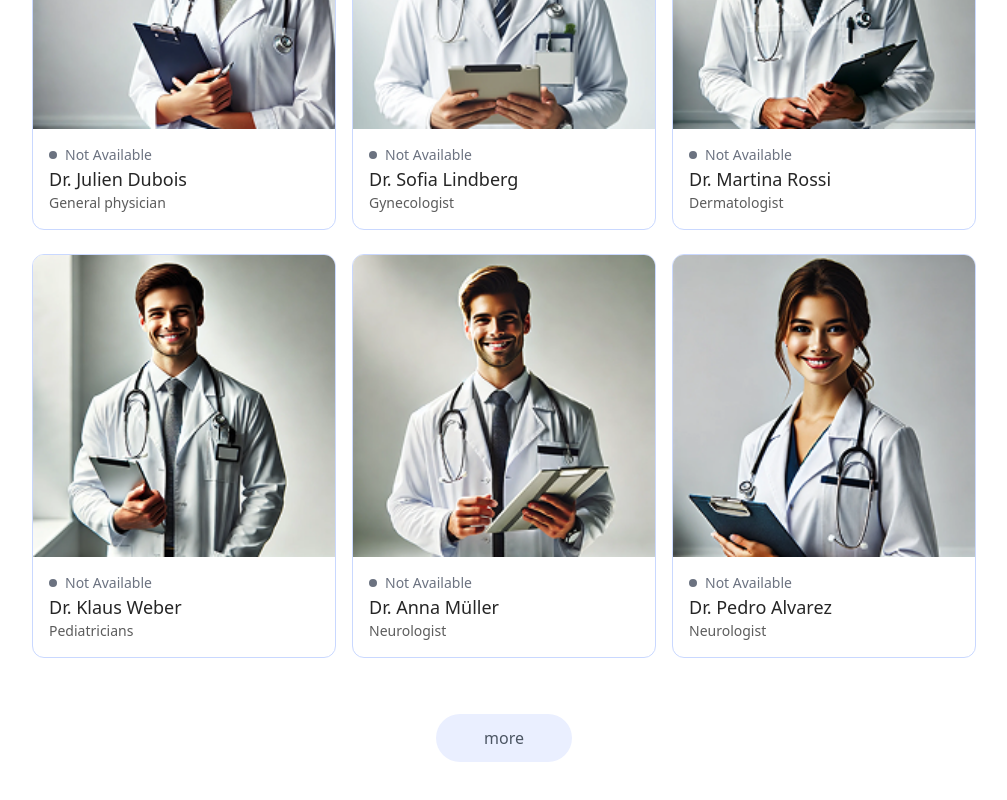
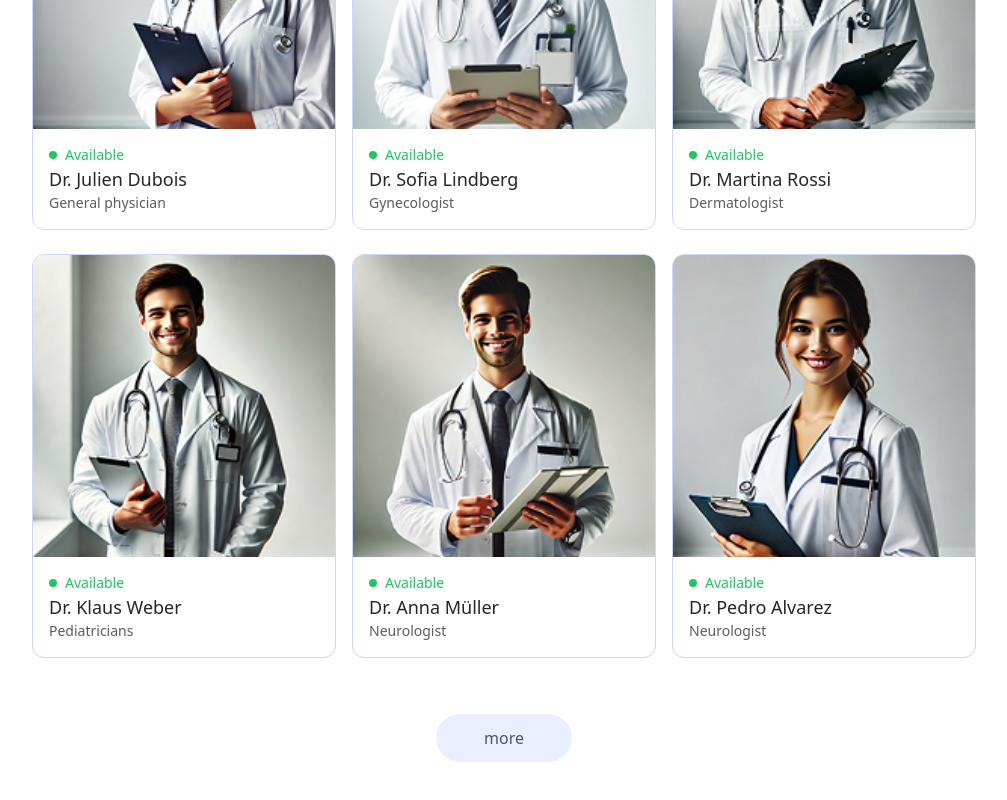
Before and after one commit to moha230/Hospital-Booking-System, a React (Vite) app in the folder frontend/: page / in a window 1280 px wide. Shown: the part 1376-2176 px from the top of the page, without its empty margins (136-1143 px from the left). Built offline with nearby package versions, Linux system fonts and the light colour scheme.

Commit message:
done HomeDoctor component working as needed

```diff
--- a/frontend/src/components/HomeDoctors.jsx
+++ b/frontend/src/components/HomeDoctors.jsx
@@ -18,8 +18,9 @@ const HomeDoctors = () => {
                     <div onClick={() => { navigate(`/appointment/${item._id}`); scrollTo(0, 0) }} className='border border-[#C9D8FF] rounded-xl overflow-hidden cursor-pointer hover:translate-y-[-10px] transition-all duration-500' key={index}>
                         <img className='bg-[#EAEFFF] w-full  object-cover' src={item.image} alt="" />
                         <div className='p-4'>
-                            <div className={`flex items-center gap-2 text-sm text-center ${item.available ? 'text-green-500' : "text-gray-500"}`}>
-                                <p className={`w-2 h-2 rounded-full ${item.available ? 'bg-green-500' : "bg-gray-500"}`}></p><p>{item.available ? 'Available' : "Not Available"}</p>
+                            <div className='flex items-center gap-2 text-sm text-green-500'>
+                                <p className='w-2 h-2 rounded-full bg-green-500'> </p>
+                                <p>Available</p>
                             </div>
                             <p className='text-[#262626] text-lg font-medium'>{item.name}</p>
                             <p className='text-[#5C5C5C] text-sm'>{item.speciality}</p>
```
